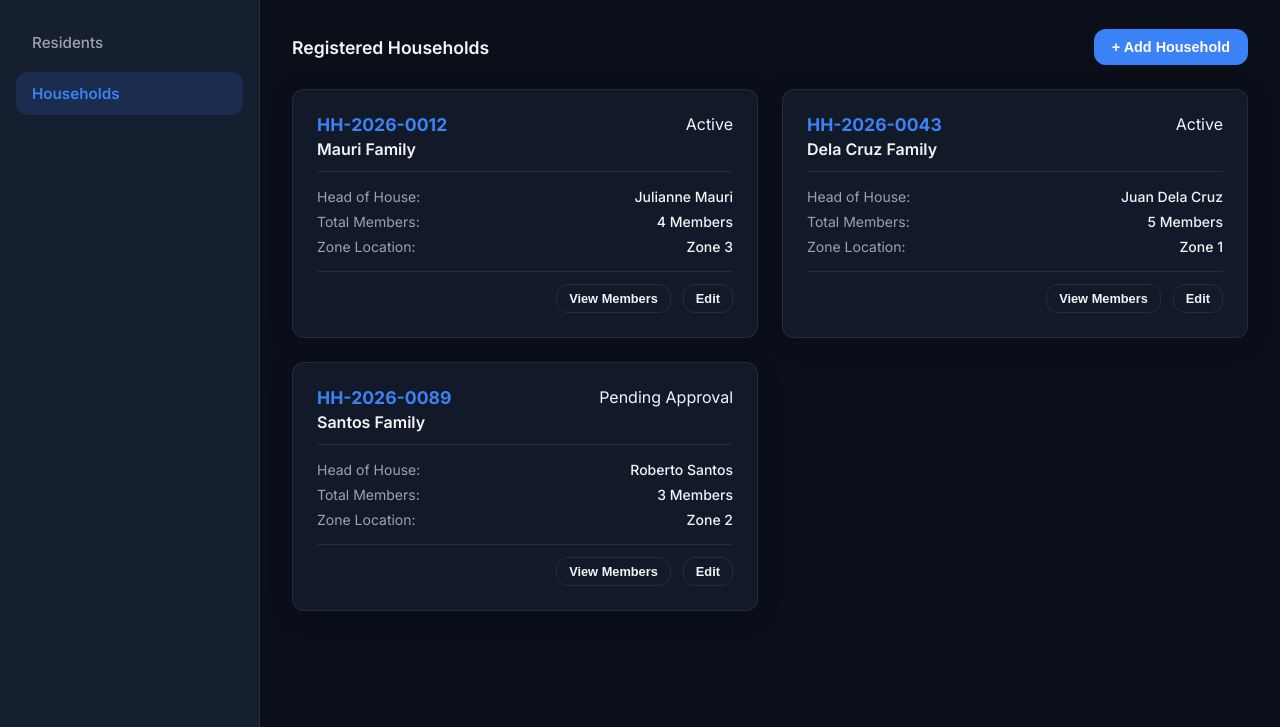
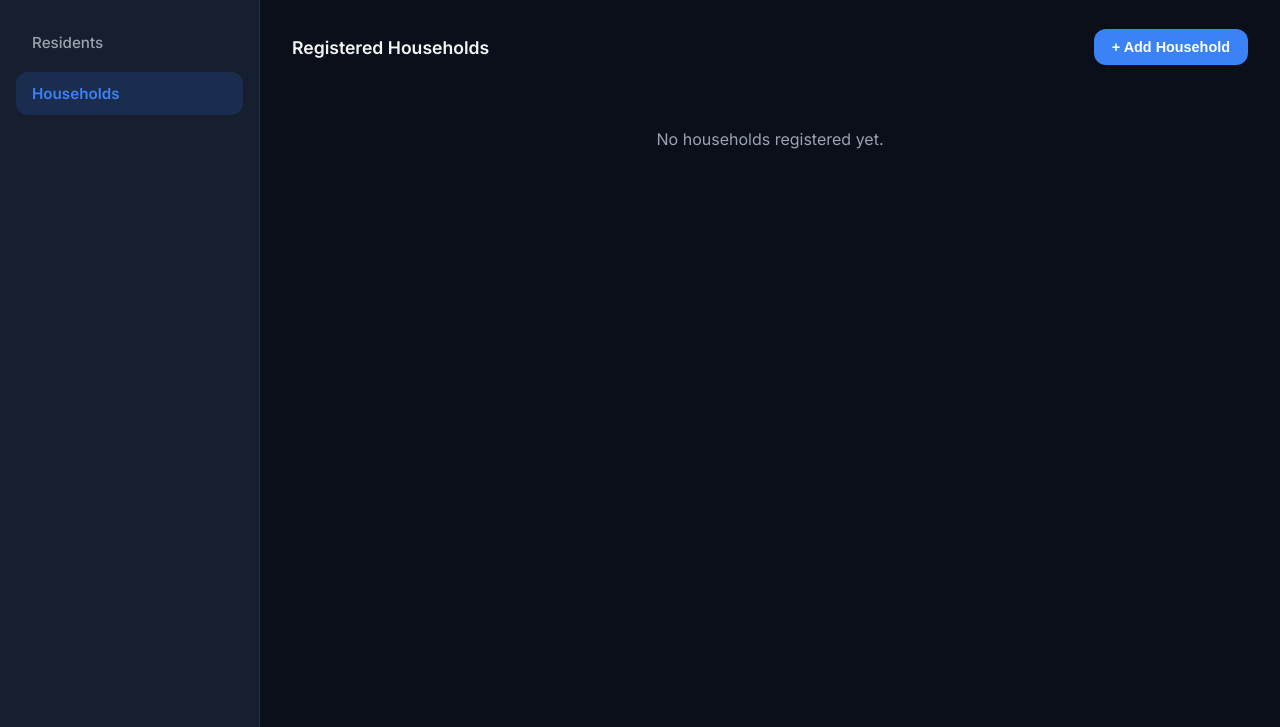
Before and after one commit to mystiiii/BarangayProfilingSystem_BTIS1, a plain HTML site: page frontend/households.html in a window 1280 px wide. Shown: the part 73-800 px from the top of the page. Drawn offline with Linux system fonts and the light colour scheme.

Commit message:
refactor: clean templates for residents and households, fix js decorators

```diff
--- a/backend/src/households/households.service.js
+++ b/backend/src/households/households.service.js
@@ -3,11 +3,7 @@ import { Injectable } from '@nestjs/common';
 @Injectable()
 export class HouseholdsService {
   constructor() {
-    this.mockHouseholds = [
-      { id: 'HH-2026-0012', name: 'Mauri Family', head: 'Julianne Mauri', members: 4, zone: 'Zone 3', status: 'Active' },
-      { id: 'HH-2026-0043', name: 'Dela Cruz Family', head: 'Juan Dela Cruz', members: 5, zone: 'Zone 1', status: 'Active' },
-      { id: 'HH-2026-0089', name: 'Santos Family', head: 'Roberto Santos', members: 3, zone: 'Zone 2', status: 'Pending' }
-    ];
+    this.mockHouseholds = [];
   }
 
   findAll() {
--- a/backend/src/residents/residents.service.js
+++ b/backend/src/residents/residents.service.js
@@ -3,11 +3,7 @@ import { Injectable } from '@nestjs/common';
 @Injectable()
 export class ResidentsService {
   constructor() {
-    this.mockResidents = [
-      { id: 'RES-2026-0001', fullName: 'Juan Dela Cruz', age: 28, householdId: 'HH-2026-0043', zone: 'Zone 1', status: 'Active' },
-      { id: 'RES-2026-0002', fullName: 'Maria Santos', age: 34, householdId: 'HH-2026-0012', zone: 'Zone 3', status: 'Active' },
-      { id: 'RES-2026-0003', fullName: 'Jose Rizal', age: 19, householdId: 'HH-2026-0043', zone: 'Zone 1', status: 'Pending' }
-    ];
+    this.mockResidents = [];
   }
 
   findAll() {
--- a/frontend/households.html
+++ b/frontend/households.html
@@ -44,91 +44,8 @@
 
         <!-- Cards Grid Layout -->
         <div class="households-grid">
-          <!-- Card 1 -->
-          <div class="card household-card">
-            <div class="household-header">
-              <div>
-                <span class="household-number">HH-2026-0012</span>
-                <h3 class="household-head">Mauri Family</h3>
-              </div>
-              <span class="badge badge-active">Active</span>
-            </div>
-            <div class="household-details">
-              <div class="detail-row">
-                <span>Head of House:</span>
-                <span class="detail-value">Julianne Mauri</span>
-              </div>
-              <div class="detail-row">
-                <span>Total Members:</span>
-                <span class="detail-value">4 Members</span>
-              </div>
-              <div class="detail-row">
-                <span>Zone Location:</span>
-                <span class="detail-value">Zone 3</span>
-              </div>
-            </div>
-            <div class="household-footer">
-              <button class="btn btn-secondary" style="padding: 6px 12px; font-size: 0.8rem;" onclick="viewHouseholdMembers('HH-2026-0012')">View Members</button>
-              <button class="btn btn-secondary" style="padding: 6px 12px; font-size: 0.8rem;">Edit</button>
-            </div>
-          </div>
-
-          <!-- Card 2 -->
-          <div class="card household-card">
-            <div class="household-header">
-              <div>
-                <span class="household-number">HH-2026-0043</span>
-                <h3 class="household-head">Dela Cruz Family</h3>
-              </div>
-              <span class="badge badge-active">Active</span>
-            </div>
-            <div class="household-details">
-              <div class="detail-row">
-                <span>Head of House:</span>
-                <span class="detail-value">Juan Dela Cruz</span>
-              </div>
-              <div class="detail-row">
-                <span>Total Members:</span>
-                <span class="detail-value">5 Members</span>
-              </div>
-              <div class="detail-row">
-                <span>Zone Location:</span>
-                <span class="detail-value">Zone 1</span>
-              </div>
-            </div>
-            <div class="household-footer">
-              <button class="btn btn-secondary" style="padding: 6px 12px; font-size: 0.8rem;" onclick="viewHouseholdMembers('HH-2026-0043')">View Members</button>
-              <button class="btn btn-secondary" style="padding: 6px 12px; font-size: 0.8rem;">Edit</button>
-            </div>
-          </div>
-
-          <!-- Card 3 -->
-          <div class="card household-card">
-            <div class="household-header">
-              <div>
-                <span class="household-number">HH-2026-0089</span>
-                <h3 class="household-head">Santos Family</h3>
-              </div>
-              <span class="badge badge-pending">Pending Approval</span>
-            </div>
-            <div class="household-details">
-              <div class="detail-row">
-                <span>Head of House:</span>
-                <span class="detail-value">Roberto Santos</span>
-              </div>
-              <div class="detail-row">
-                <span>Total Members:</span>
-                <span class="detail-value">3 Members</span>
-              </div>
-              <div class="detail-row">
-                <span>Zone Location:</span>
-                <span class="detail-value">Zone 2</span>
-              </div>
-            </div>
-            <div class="household-footer">
-              <button class="btn btn-secondary" style="padding: 6px 12px; font-size: 0.8rem;" onclick="viewHouseholdMembers('HH-2026-0089')">View Members</button>
-              <button class="btn btn-secondary" style="padding: 6px 12px; font-size: 0.8rem;">Edit</button>
-            </div>
+          <div style="grid-column: 1 / -1; text-align: center; color: var(--text-secondary); padding: 40px 0;">
+            No households registered yet.
           </div>
         </div>
       </section>
--- a/frontend/js/app.js
+++ b/frontend/js/app.js
@@ -22,8 +22,11 @@ function highlightActiveMenu() {
     const link = item.querySelector('a');
     if (link) {
       const href = link.getAttribute('href');
-      // Matches pathnames e.g. "residents.html" or "/residents.html"
-      if (currentPath.endsWith(href) || (currentPath === '/' && href === 'residents.html')) {
+      const cleanHref = href.replace('.html', '');
+      const isMatch = currentPath.endsWith(href) ||
+                      currentPath.endsWith(cleanHref) ||
+                      (currentPath === '/' && cleanHref === 'residents');
+      if (isMatch) {
         item.classList.add('active');
       } else {
         item.classList.remove('active');
--- /dev/null
+++ b/frontend/serve.json
@@ -0,0 +1,3 @@
+{
+  "cleanUrls": true
+}
```
Also changed, not shown: backend/src/households/households.controller.js (+9 -5 lines), backend/src/residents/residents.controller.js (+9 -5 lines), frontend/residents.html (+1 -31 lines), 2 other files.
